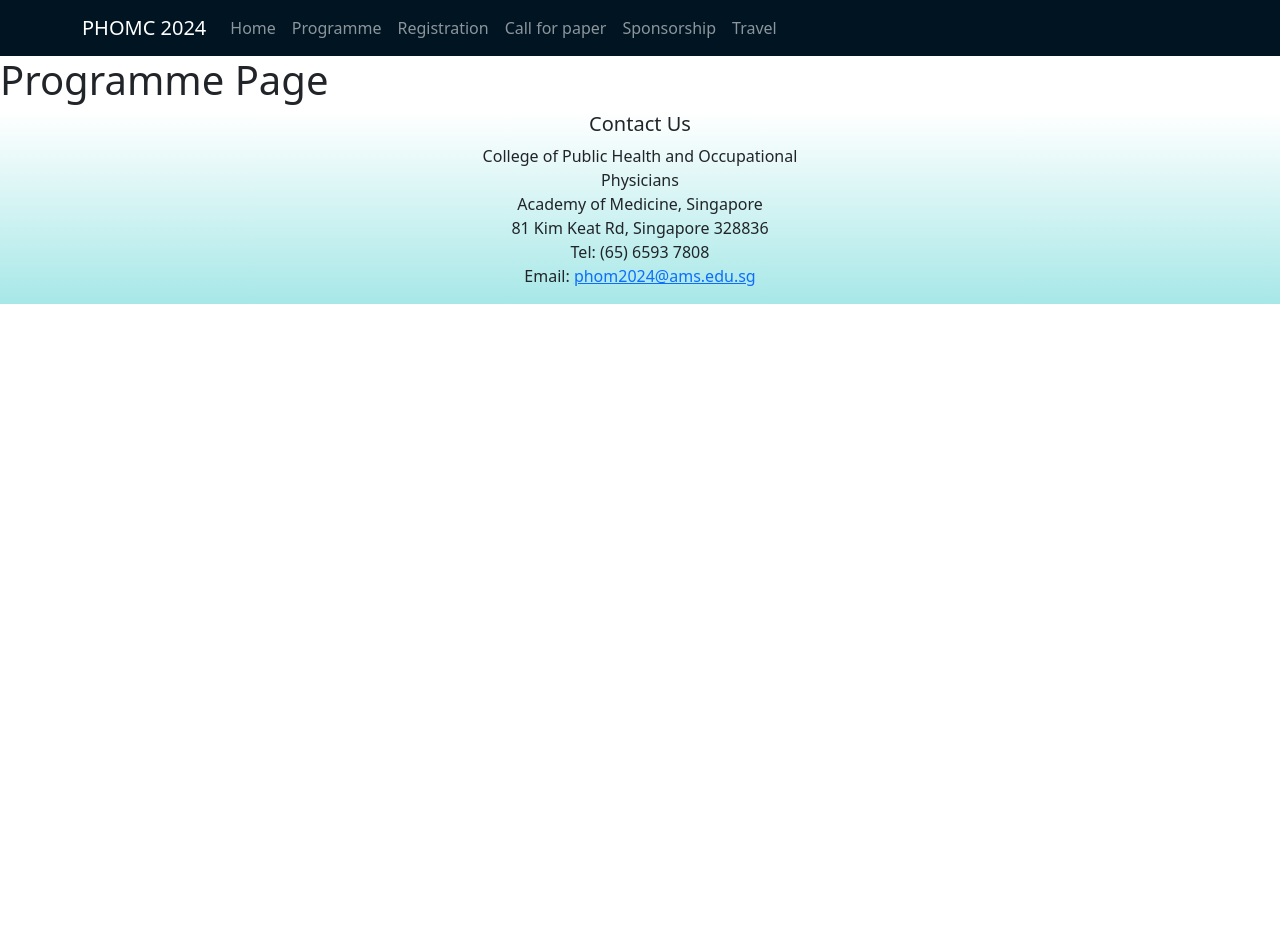
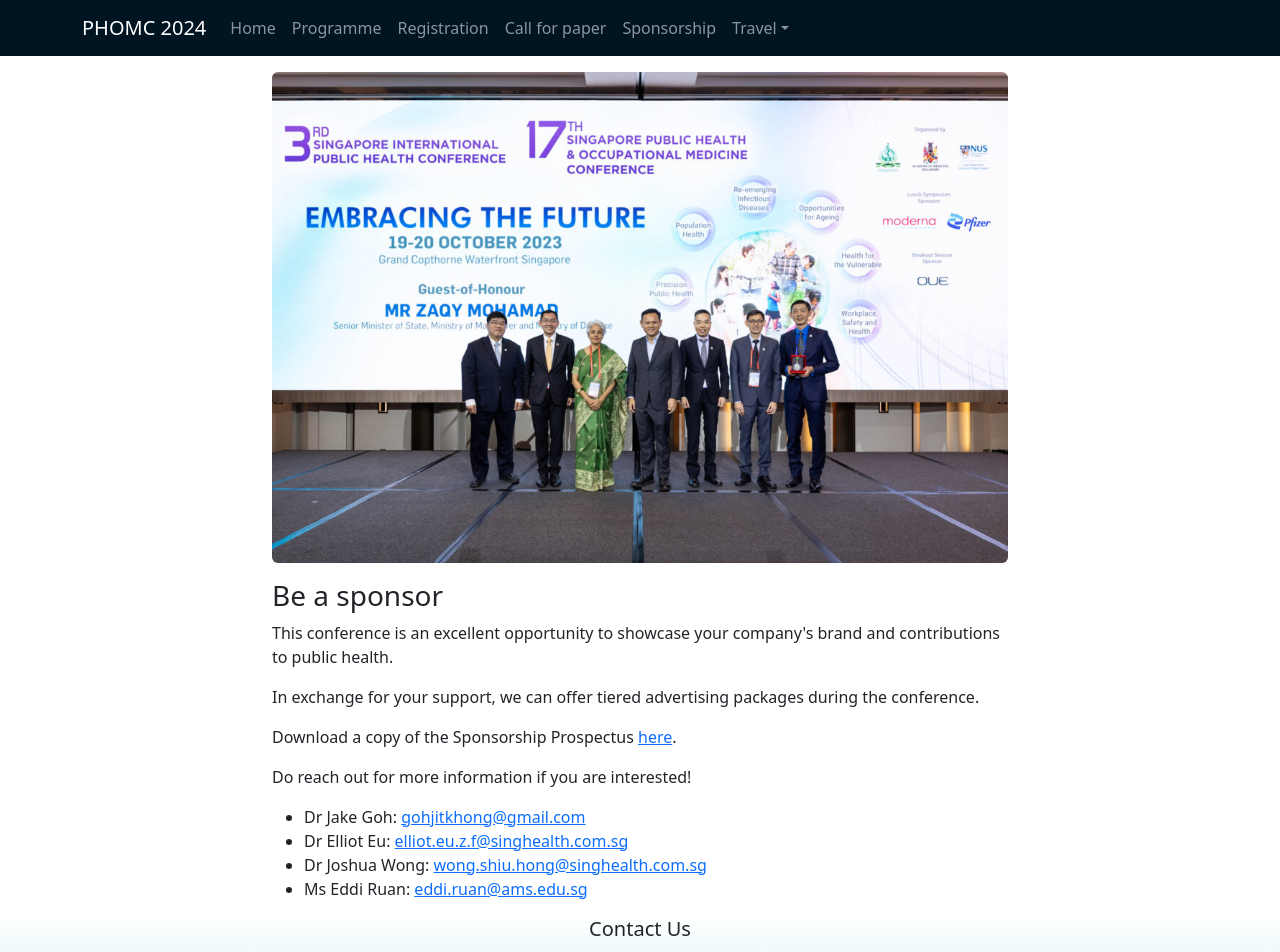
Before and after one commit to llja0112/PHOMC, a Next.js app: page /sponsorship in a window 1280 px wide. Shown: the top 952 px of the page. Before the commit the page ends 800 px from the top, so only its background shows below. Built offline with nearby package versions, Linux system fonts and the light colour scheme.

Commit message:
Add travel dropdown and associated pages

```diff
--- a/app/sponsorship/page.tsx
+++ b/app/sponsorship/page.tsx
@@ -1,8 +1,43 @@
+import Image from 'next/image';
+import previousConference from '@/public/previousConference.jpg';
 
 export default function Page () {
   return (
     <>
-      <h1>Programme Page</h1>
+      <div className="container">
+        <div className="row">
+          <div className="col-md-8 offset-md-2">
+            <Image src={previousConference} className="img-fluid rounded my-3" alt="Previous conference picture" />
+            <h3>Be a sponsor</h3>
+            <p>
+              This conference is an excellent opportunity to showcase your company's brand and contributions to public health.
+            </p>
+            <p>
+              In exchange for your support, we can offer tiered advertising packages during the conference.
+            </p>
+            <p>
+              Download a copy of the Sponsorship Prospectus <a href="https://custom.cvent.com/FF5457269D734386A53152813B075285/files/1faf608913e949139329e31cf07d03da.pdf">here</a>.
+            </p>
+            <p>
+              Do reach out for more information if you are interested!
+            </p>
+            <ul>
+              <li>
+                Dr Jake Goh: <a href="mailto:gohjitkhong@gmail.com">gohjitkhong@gmail.com</a>
+              </li>
+              <li>
+                Dr Elliot Eu: <a href="mailto:elliot.eu.z.f@singhealth.com.sg">elliot.eu.z.f@singhealth.com.sg</a>
+              </li>
+              <li>
+                Dr Joshua Wong: <a href="mailto:wong.shiu.hong@singhealth.com.sg">wong.shiu.hong@singhealth.com.sg</a>
+              </li>
+              <li>
+                Ms Eddi Ruan: <a href="mailto:eddi.ruan@ams.edu.sg">eddi.ruan@ams.edu.sg</a>
+              </li>
+            </ul>
+          </div>
+        </div>
+      </div>
     </>
   );
 }
--- a/components/navbar.tsx
+++ b/components/navbar.tsx
@@ -21,7 +21,17 @@ export default function HomeNavbar () {
             <Nav.Link as={Link} href="/registration">Registration</Nav.Link>
             <Nav.Link as={Link} href="/callforpaper">Call for paper</Nav.Link>
             <Nav.Link as={Link} href="/sponsorship">Sponsorship</Nav.Link>
-            <Nav.Link as={Link} href="/travel">Travel</Nav.Link>
+            <NavDropdown title="Travel" align={{lg: 'start'}}>
+              <NavDropdown.Item as={Link} href='/travel/venue'>
+                Venue
+              </NavDropdown.Item>
+              <NavDropdown.Item as={Link} href="/travel/transport">
+                Transport
+              </NavDropdown.Item>
+              <NavDropdown.Item as={Link} href="/travel/overseas">
+                Overseas Participants
+              </NavDropdown.Item>
+            </NavDropdown>
           </Nav>
         </Navbar.Collapse>
       </Container>
```
Also changed, not shown: app/travel/transport/page.tsx (added, +8 -0 lines), app/travel/venue/page.tsx (added, +28 -0 lines), app/travel/overseas/page.tsx (renamed from app/travel/page.tsx), public/previousConference.jpg (added).
